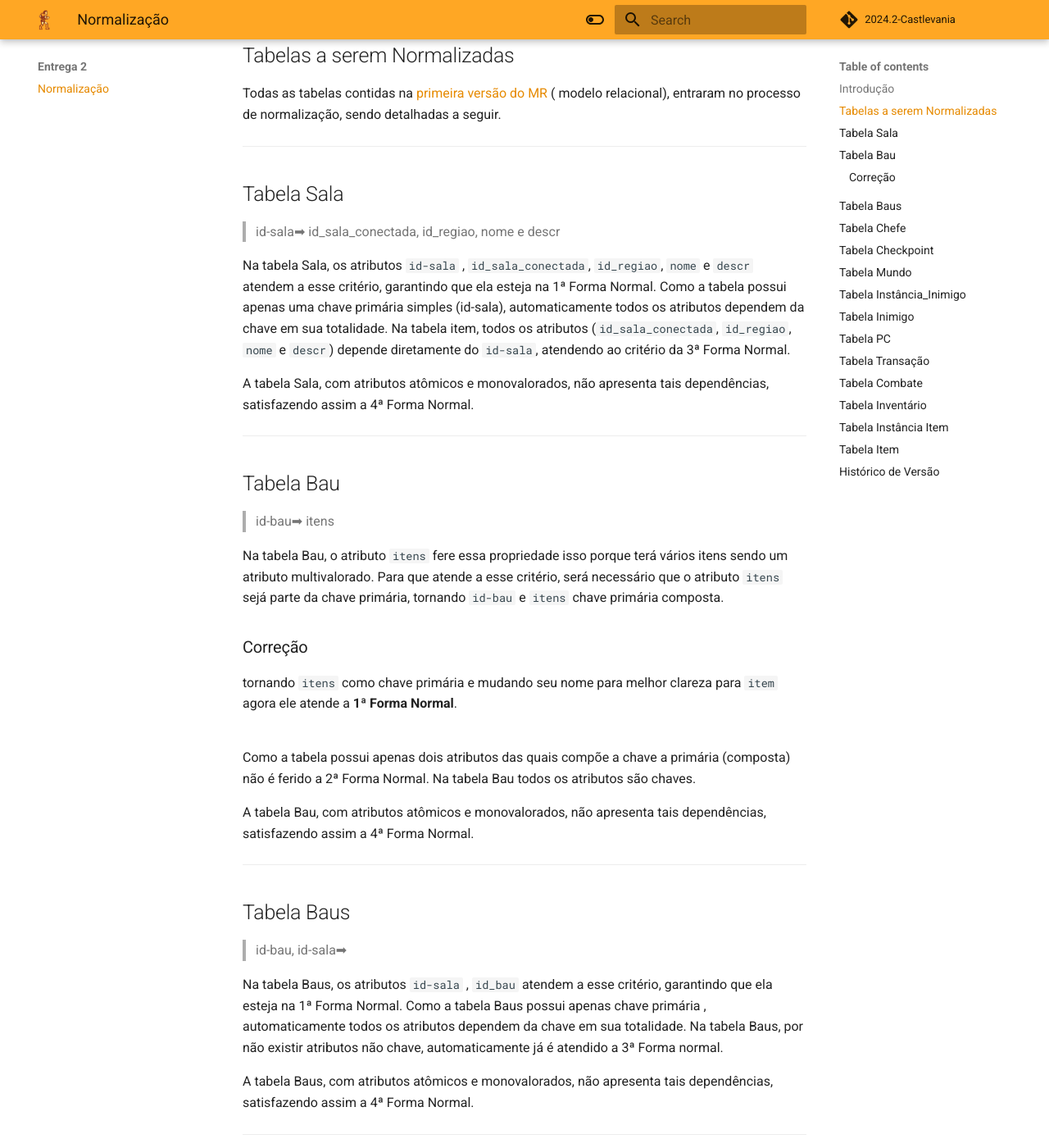
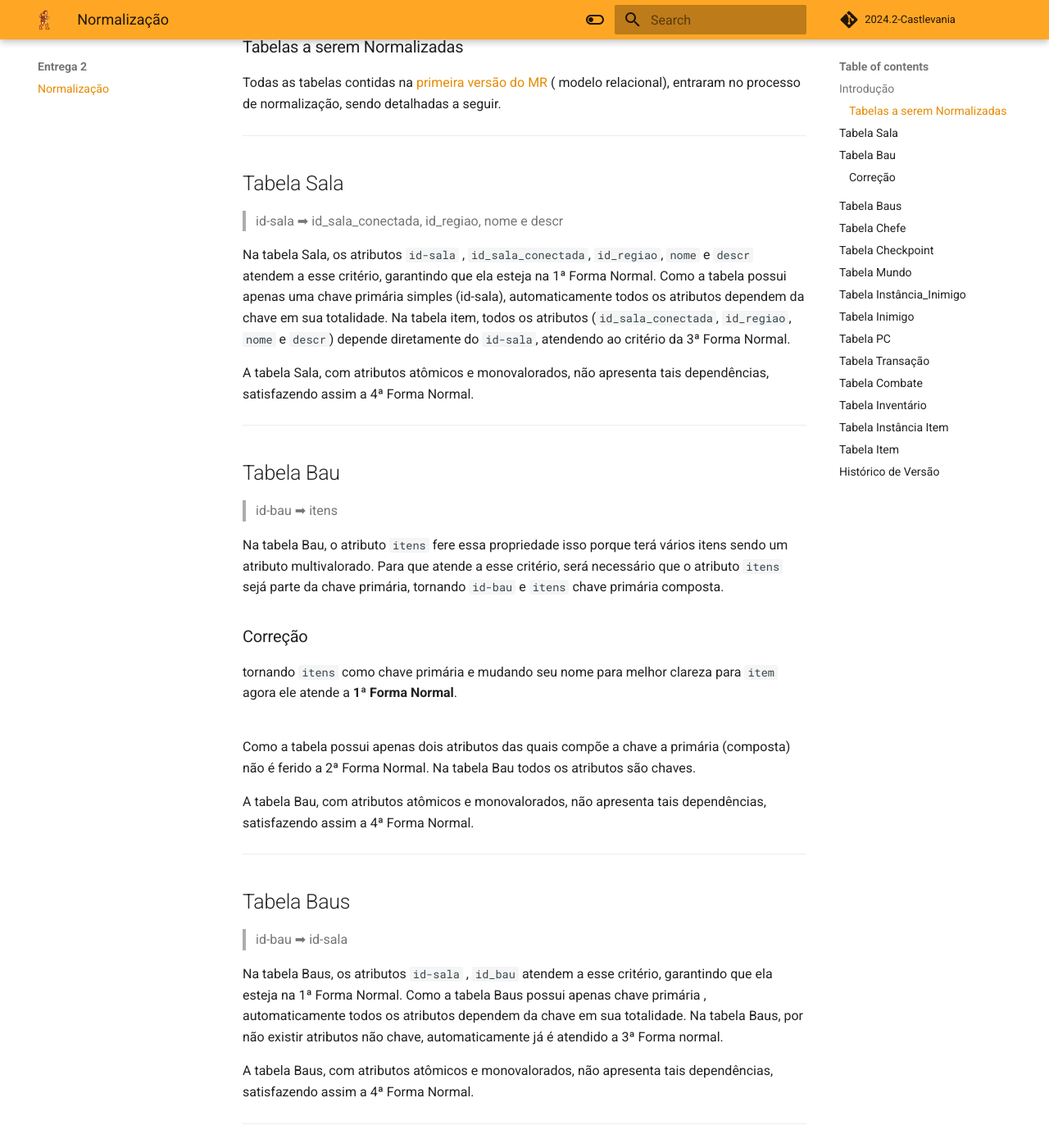
Before and after one commit to SBD1/2024.2-Castlevania, an MkDocs documentation site: the page built from docs/modulo2/normalizacao.md, in a window 1280 px wide and 1400 px high, scrolled down 860 px. Shown: the whole window at 82% size. Built offline with MkDocs 1.6.1 and Material for MkDocs 9.7.7, drawn with Linux system fonts in a browser that asks for light colours; comment, search, counter and statistics services are not loaded.

```diff
--- a/docs/modulo2/normalizacao.md
+++ b/docs/modulo2/normalizacao.md
@@ -14,8 +14,7 @@ O processo de normalização se divide em 5 etapas, chamadas de Formas Normais (
 
 * **4ª Forma Normal (4FN)**:  A 4FN exige que não existam dependências multivaloradas, onde um único atributo poderia ser relacionado a múltiplos valores de outro atributo de forma independente.
 
-
-## Tabelas a serem Normalizadas
+### Tabelas a serem Normalizadas
 
 Todas as tabelas contidas na [primeira versão do MR](https://viewer.diagrams.net/?tags=%7B%7D&lightbox=1&highlight=0000ff&edit=_blank&layers=1&nav=1&title=MR-Castlevania.drawio#Uhttps%3A%2F%2Fdrive.google.com%2Fuc%3Fid%3D1iqkQ5bLyo5ngIUHikCxP1Zgu3P8RBQPV%26export%3Ddownload) ( modelo relacional), entraram no processo de normalização, sendo detalhadas a seguir.
 
@@ -23,11 +22,11 @@ Todas as tabelas contidas na [primeira versão do MR](https://viewer.diagrams.ne
 
 ## Tabela Sala
 
-> id-sala➡ id_sala_conectada, id_regiao, nome e descr
+> id-sala ➡ id_sala_conectada, id_regiao, nome e descr
 
-Na tabela Sala, os atributos `id-sala` , ``id_sala_conectada``, ``id_regiao``, ``nome`` e `descr` atendem a esse critério, garantindo que ela esteja na 1ª Forma Normal.
+Na tabela Sala, os atributos `id-sala` , `id_sala_conectada`, `id_regiao`, `nome` e `descr` atendem a esse critério, garantindo que ela esteja na 1ª Forma Normal.
  Como a tabela possui apenas uma chave primária simples (id-sala), automaticamente todos os atributos dependem da chave em sua totalidade.
-Na tabela item, todos os atributos (``id_sala_conectada``, ``id_regiao``, ``nome`` e `descr`)  depende diretamente do `id-sala`, atendendo ao critério da 3ª Forma Normal.
+Na tabela item, todos os atributos (`id_sala_conectada`, `id_regiao`, `nome` e `descr`)  depende diretamente do `id-sala`, atendendo ao critério da 3ª Forma Normal.
 
  A tabela Sala, com atributos atômicos e monovalorados, não apresenta tais dependências, satisfazendo assim a 4ª Forma Normal.
 
@@ -35,7 +34,7 @@ Na tabela item, todos os atributos (``id_sala_conectada``, ``id_regiao``, ``nome
 
 ## Tabela Bau
 
-> id-bau➡ itens
+> id-bau ➡ itens
 
 Na tabela Bau, o atributo `itens` fere essa propriedade isso porque terá vários itens sendo um atributo multivalorado. Para que atende a esse critério, será necessário que o atributo `itens` sejá parte da chave primária, tornando `id-bau` e `itens` chave primária composta.
 
@@ -54,9 +53,9 @@ Na tabela Bau todos os atributos são chaves.
 
 ## Tabela Baus
 
-> id-bau, id-sala➡
+> id-bau ➡ id-sala
 
-Na tabela Baus, os atributos `id-sala` , ``id_bau`` atendem a esse critério, garantindo que ela esteja na 1ª Forma Normal.
+Na tabela Baus, os atributos `id-sala` , `id_bau` atendem a esse critério, garantindo que ela esteja na 1ª Forma Normal.
  Como a tabela Baus possui apenas chave primária , automaticamente todos os atributos dependem da chave em sua totalidade.
 Na tabela Baus, por não existir atributos não chave, automaticamente já é atendido a 3ª  Forma normal.
 
@@ -68,9 +67,9 @@ Na tabela Baus, por não existir atributos não chave, automaticamente já é at
 
 > id-Chefe ➡ localização, hp, level, status, atk, item_especial
 
-Na tabela Chefe , os atributos `id-chefe` , ``localização``, `hp`, `level`, `status`, `atk` e `item_especial` atendem a esse critério, garantindo que ela esteja na 1ª Forma Normal.
+Na tabela Chefe , os atributos `id-chefe` , `localização`, `hp`, `level`, `status`, `atk` e `item_especial` atendem a esse critério, garantindo que ela esteja na 1ª Forma Normal.
  Como a tabela Chefe possui apenas uma chave primária , automaticamente todos os atributos dependem da chave em sua totalidade.
-Na tabela item, todos os atributos (``localização``, ``hp``, ``level`` , `status`, `atk`, `item_especial`)  depende diretamente do `id-chefe`, atendendo ao critério da 3ª Forma Normal.
+Na tabela item, todos os atributos (`localização`, `hp`, `level` , `status`, `atk`, `item_especial`)  depende diretamente do `id-chefe`, atendendo ao critério da 3ª Forma Normal.
 
  A tabela Chefe, com atributos atômicos e monovalorados, não apresenta tais dependências, satisfazendo assim a 4ª Forma Normal.
 
@@ -80,9 +79,9 @@ Na tabela item, todos os atributos (``localização``, ``hp``, ``level`` , `stat
 
 > id-checkpoint ➡ id_sala, id_pc
 
-Na tabela Checkpoint , os atributos `id-checkpoint` , ``id_sala``e `id_pc`, atendem a esse critério, garantindo que ela esteja na 1ª Forma Normal.
+Na tabela Checkpoint , os atributos `id-checkpoint` , `id_sala`e `id_pc`, atendem a esse critério, garantindo que ela esteja na 1ª Forma Normal.
  Como a tabela Checkpoint possui apenas uma chave primária , automaticamente todos os atributos dependem da chave em sua totalidade.
-Na tabela item, todos os atributos (``id_sala``e ``id_pc``)  depende diretamente do `id-checkpoint`, atendendo ao critério da 3ª Forma Normal.
+Na tabela item, todos os atributos (`id_sala`e `id_pc`)  depende diretamente do `id-checkpoint`, atendendo ao critério da 3ª Forma Normal.
 
  A tabela Checkpoint, com atributos atômicos e monovalorados, não apresenta tais dependências, satisfazendo assim a 4ª Forma Normal.
 
@@ -92,9 +91,9 @@ Na tabela item, todos os atributos (``id_sala``e ``id_pc``)  depende diretamente
 
 > id-mundo ➡ nome, data
 
-Na tabela Mundo , os atributos `id-mundo` , ``nome``e `data`, atendem a esse critério, garantindo que ela esteja na 1ª Forma Normal.
+Na tabela Mundo , os atributos `id-mundo` , `nome`e `data`, atendem a esse critério, garantindo que ela esteja na 1ª Forma Normal.
  Como a tabela Mundo possui apenas uma chave primária , automaticamente todos os atributos dependem da chave em sua totalidade.
-Na tabela item, todos os atributos (``nome``e ``id-data``)  depende diretamente do `id-mundo`, atendendo ao critério da 3ª Forma Normal.
+Na tabela item, todos os atributos (`nome`e `id-data`)  depende diretamente do `id-mundo`, atendendo ao critério da 3ª Forma Normal.
 
  A tabela Mundo, com atributos atômicos e monovalorados, não apresenta tais dependências, satisfazendo assim a 4ª Forma Normal.
 
```
